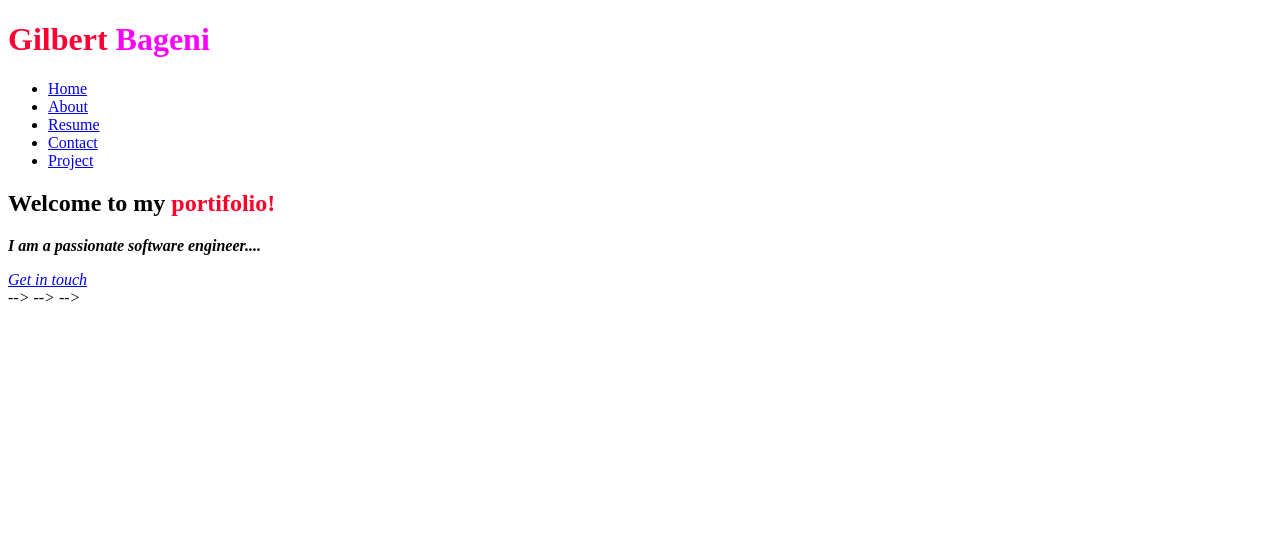
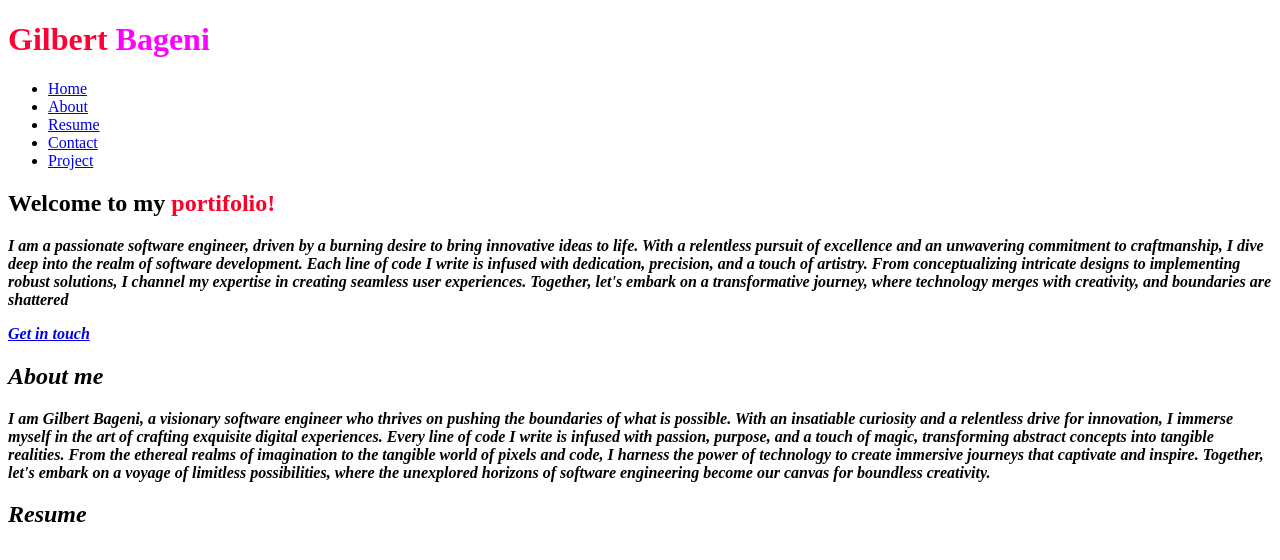
Before and after one commit to bagenigilbert/Gilbert-Bageni---Portfolio2023, a plain HTML site: page index.html in a window 1280 px wide. Drawn offline with Linux system fonts and the light colour scheme.

Commit message:
added third section seconde heading resume

```diff
--- a/index.html
+++ b/index.html
@@ -22,16 +22,20 @@
 
     <section id="home">
         <h2>Welcome to my <span style="color: rgb(255, 0, 43);"><b>portifolio!</i></span></h2>
-        <p><i>I am a passionate software engineer....</b></p>
+        <p><i>I am a passionate software engineer, driven by a burning desire to bring innovative ideas to life. With a relentless pursuit of excellence and an unwavering commitment to craftmanship, I dive deep into the realm of software development. Each line of code I write is infused with dedication, precision, and a touch of artistry. From conceptualizing intricate designs to implementing robust solutions, I channel my expertise in creating seamless user experiences. Together, let's embark on a transformative journey, where technology merges with creativity, and boundaries are shattered</p>
             <a href="#contact" class="cta-button">Get in touch</a>
         </section>
-<!--
+
 
         <section id="about">
             <h2>About me</h2>
-            <p>I am Gilbert Bageni,a passionatee,visionary and dedicated software engineer who specializing in both front-end and back-end development. And also I thrive to pushing the bounda
-                With a  </p>
+            <p>I am Gilbert Bageni, a visionary software engineer who thrives on pushing the boundaries of what is possible. With an insatiable curiosity and a relentless drive for innovation, I immerse myself in the art of crafting exquisite digital experiences. Every line of code I write is infused with passion, purpose, and a touch of magic, transforming abstract concepts into tangible realities. From the ethereal realms of imagination to the tangible world of pixels and code, I harness the power of technology to create immersive journeys that captivate and inspire. Together, let's embark on a voyage of limitless possibilities, where the unexplored horizons of software engineering become our canvas for boundless creativity.</p>
+        </section>
+
+        <section id="Resume">
+            <h2>Resume</h2>
+
         </section>
 
 </body>
-</html> --> --> --> -->
+</html>
```
